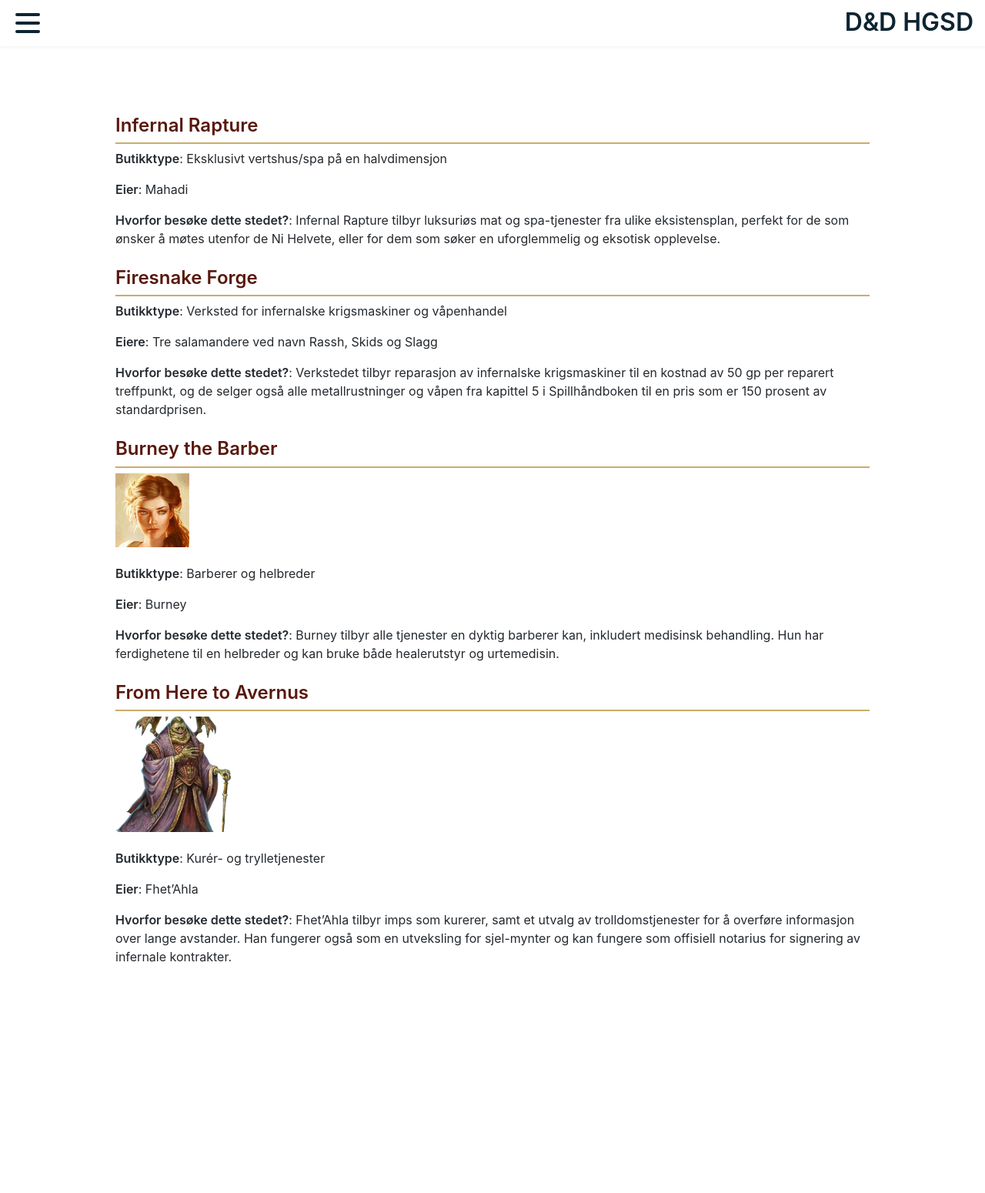
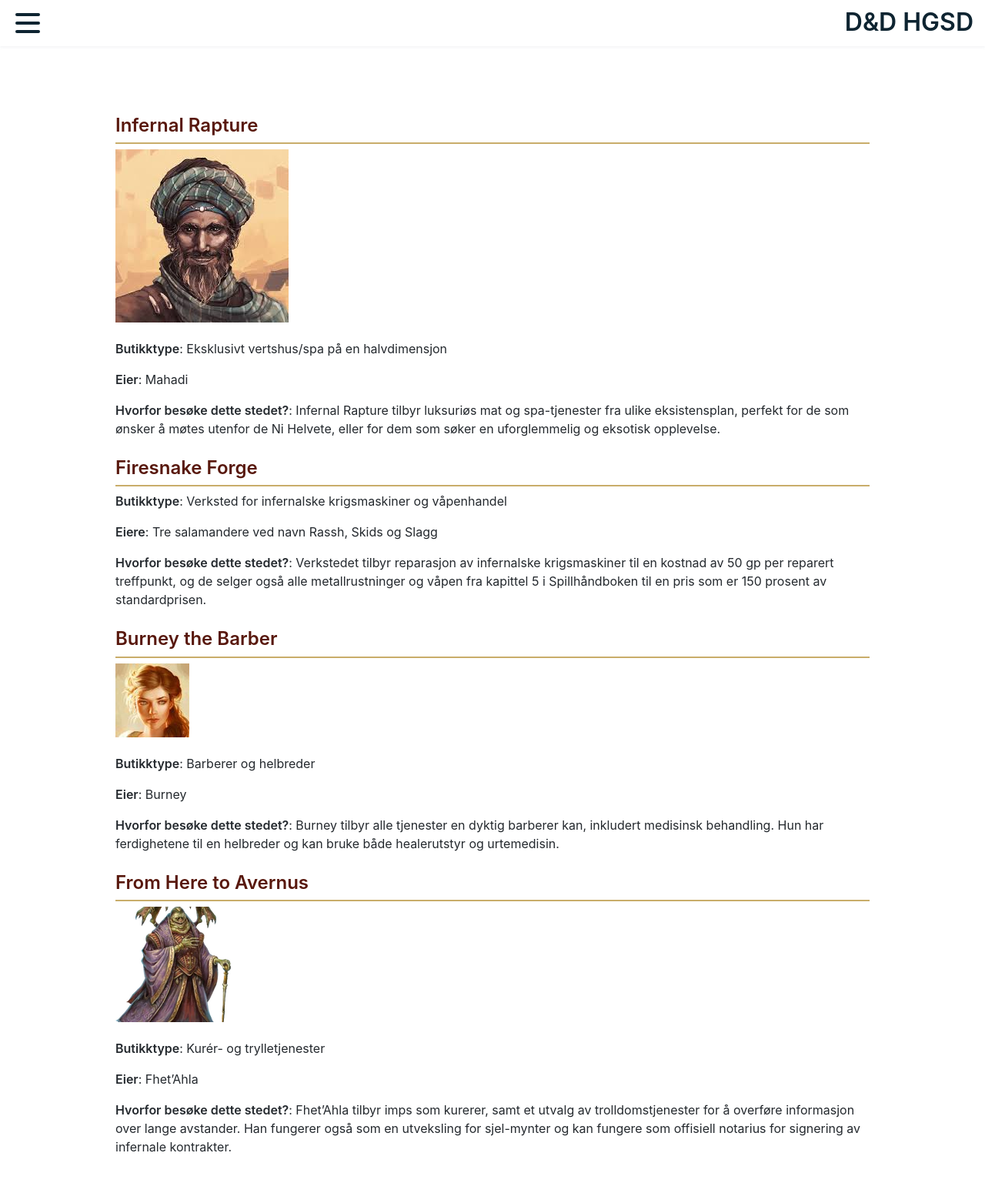
Before and after one commit to mrhelgeklausen/Legacy-of-the-Hellriders, a Jekyll site: the page built from Wanderingmporium.md, in a window 1280 px wide. Shown: the whole page at 77% size. Built offline with Jekyll 4.4.1, drawn with Linux system fonts in a browser that asks for light colours; our own code applies the rules of GitHub Pages for plain Markdown files; before the commit the page ends 1303 px from its top, so only the background shows below that.

Commit message:
Update Wanderingmporium.md

```diff
--- a/Wanderingmporium.md
+++ b/Wanderingmporium.md
@@ -1,4 +1,6 @@
 ##  Infernal Rapture
+![mahadi](images/characters/mahadi.jpg "mahadi")
+
 
 **Butikktype**: Eksklusivt vertshus/spa på en halvdimensjon
 
```
